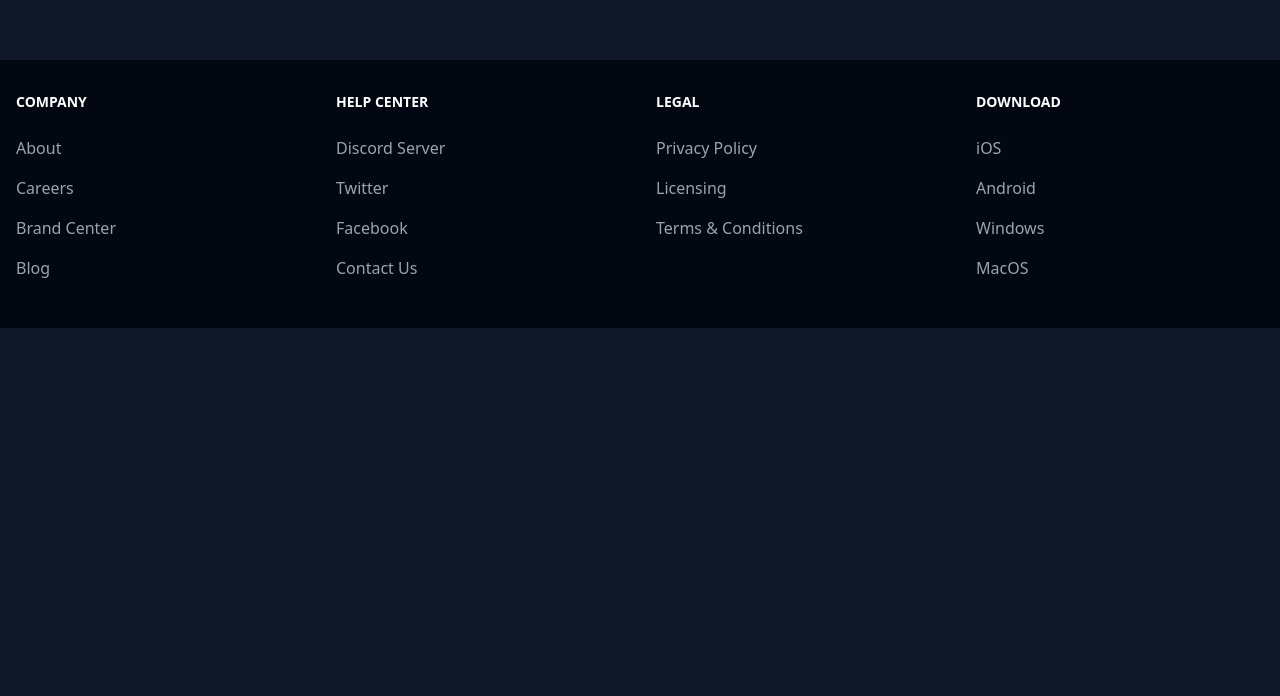
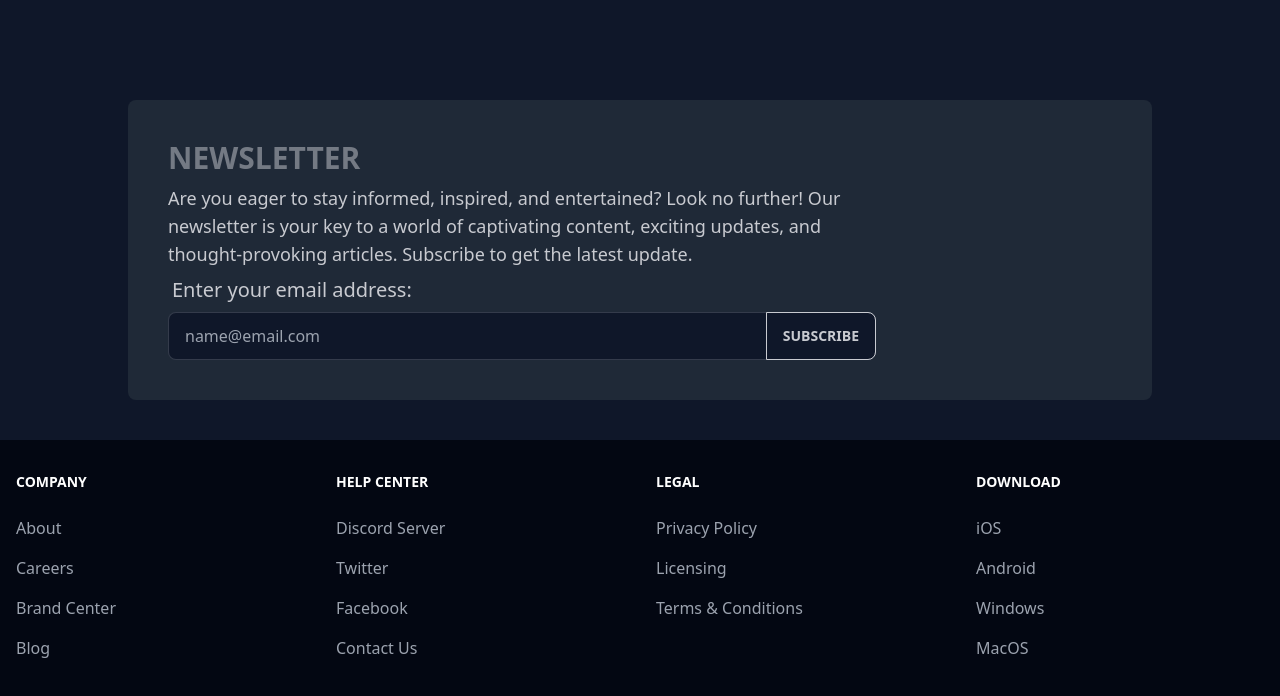
Before and after one commit to coder7475/blog-client, a React (Vite) app: page / in a window 1280 px wide. Shown: the part 880-1576 px from the top of the page. Before the commit the page ends 1208 px from the top, so only its background shows below. Built offline with nearby package versions, Linux system fonts and the light colour scheme.

Commit message:
feat: add newsletter section to homepage

```diff
--- /dev/null
+++ b/src/components/Newsletter.jsx
@@ -0,0 +1,28 @@
+
+const Newsletter = () => {
+  return (
+    <form className="max-w-5xl mx-auto my-10 bg-gray-800 p-10 rounded-lg">
+      <header className="footer-title font-bold text-3xl">Newsletter</header>
+      <p className="text-lg lg:w-3/4">
+      Are you eager to stay informed, inspired, and entertained? Look no further! Our newsletter is your key to a world of captivating content, exciting updates, and thought-provoking articles. Subscribe to get the latest update.
+      </p>
+      <fieldset className="form-control">
+        <label className="label">
+          <span className="label-text text-xl font-medium">Enter your email address:</span>
+        </label>
+        <div className="relative lg:w-3/4">
+          <input
+            type="email"
+            placeholder="name@email.com"
+            className="input input-bordered w-full pr-16"
+          />
+          <button className="btn btn-outline absolute top-0 right-0 rounded-l-none">
+            Subscribe
+          </button>
+        </div>
+      </fieldset>
+    </form>
+  );
+};
+
+export default Newsletter;
--- a/src/pages/HomePage.jsx
+++ b/src/pages/HomePage.jsx
@@ -1,12 +1,14 @@
 import Navbar from '../components/Navbar';
 import Hero from '../components/Hero';
 import Footer from '../components/Footer';
+import Newsletter from '../components/Newsletter';
 
 const HomePage = () => {
   return (
     <header>
       <Navbar/>
       <Hero />
+      <Newsletter />
       <Footer />
     </header>
   );
```
Also changed, not shown: 1 other file (tests, documents, lock files or other folders).
